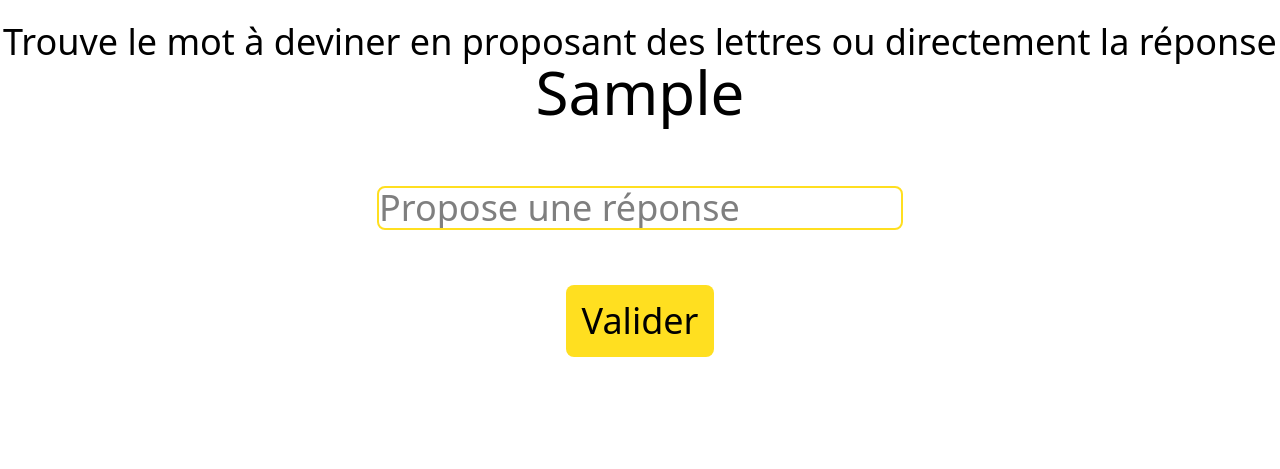
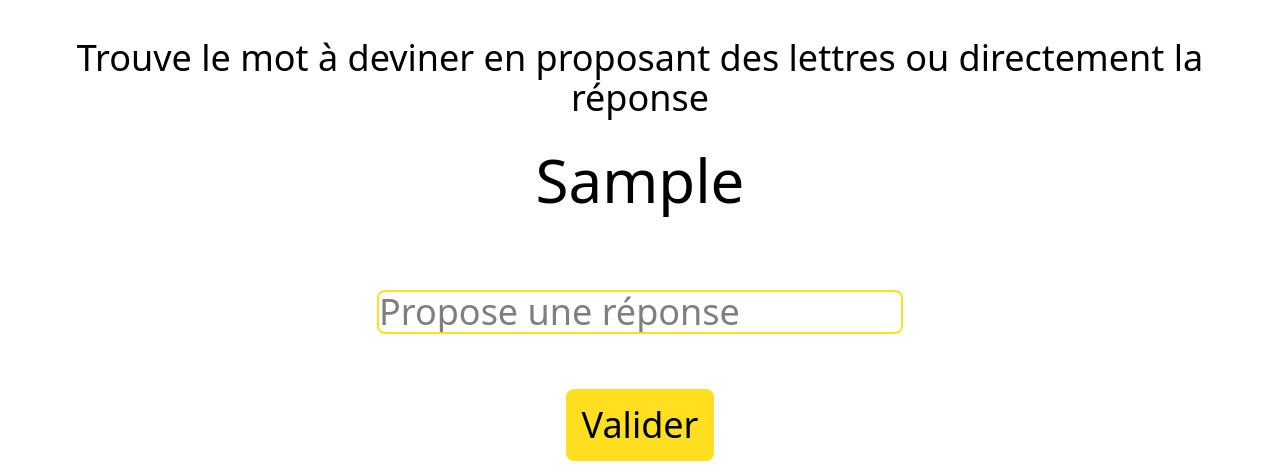
Before and after one commit to MagicAnim/FLask_Pendu_S11H, a Flask app: template templates/pendu.html in a window 1280 px wide. Shown: the part 78-547 px from the top of the page. Run offline with Flask 3, Linux system fonts and the light colour scheme; the template is opened without the code that fills it: most values are stand-ins (such as "Sample title", 1, 10 or a date in 2020).

Commit message:
Modif html

```diff
--- a/templates/pendu.html
+++ b/templates/pendu.html
@@ -20,9 +20,9 @@
     <main class="mt-6">
 
 
-        <p class="text-center text-4xl"> Trouve le mot à deviner en proposant des lettres ou directement la réponse </p>
+        <p class="text-center text-4xl p-4"> Trouve le mot à deviner en proposant des lettres ou directement la réponse </p>
 
-        <p class="text-center text-6xl"> {{etat_du_jeu.mot_a_afficher}} </p>
+        <p class="text-center text-6xl p-4"> {{etat_du_jeu.mot_a_afficher}} </p>
 
         <form method="POST" action="/deviner" autocomplete="off" >
             <div class="flex justify-center m-8">
```
